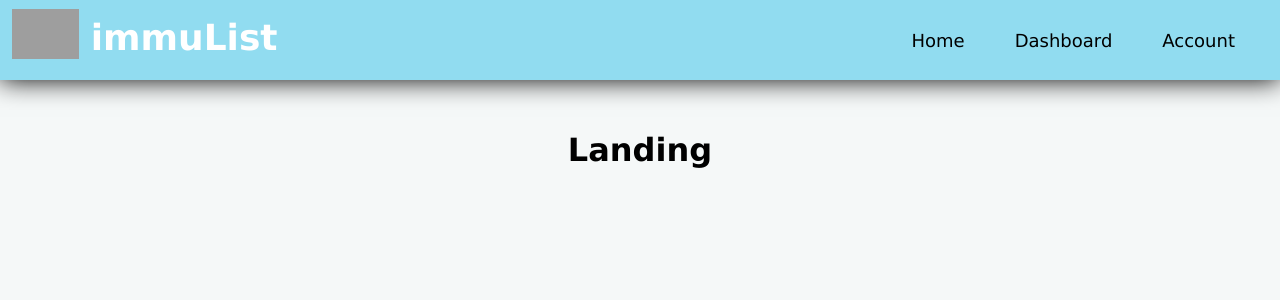
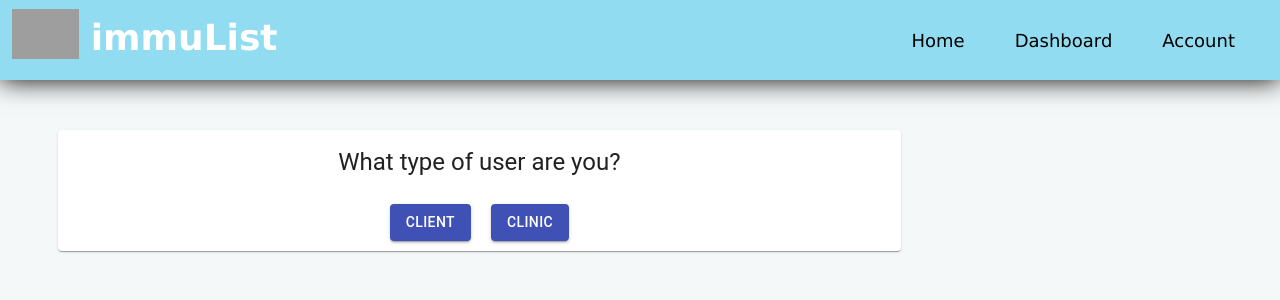
Before and after one commit to jadhlady/nwHacks2020, a React (Create React App) app in the folder immulist/: page / in a window 1280 px wide. Shown: the top 300 px of the page. Built offline with nearby package versions, Linux system fonts and the light colour scheme; grey boxes are pictures that could not be loaded.

Commit message:
/ directs to sign in now

```diff
--- a/immulist/src/App.js
+++ b/immulist/src/App.js
@@ -14,7 +14,7 @@ class App extends React.Component{
             <Header/>
             <div className="ImmuApp">
                 <Switch>
-                <Route path="/" component={SplashScreen} exact/>
+                <Route path="/" component={SignIn} exact/>
                 <Route path="/dashboard" component={DashBoard} exact/>
                 <Route path="/signin" component={SignIn} exact/>
                 </Switch>
```
